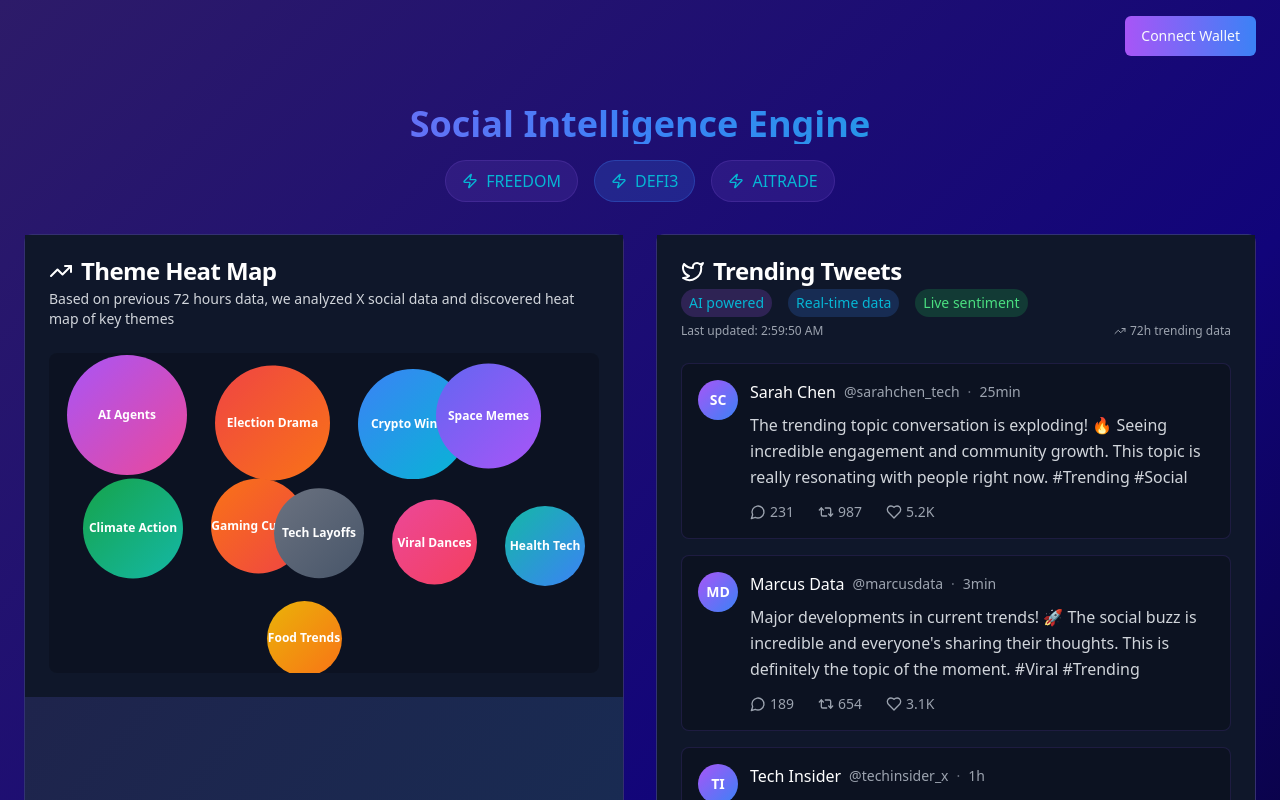
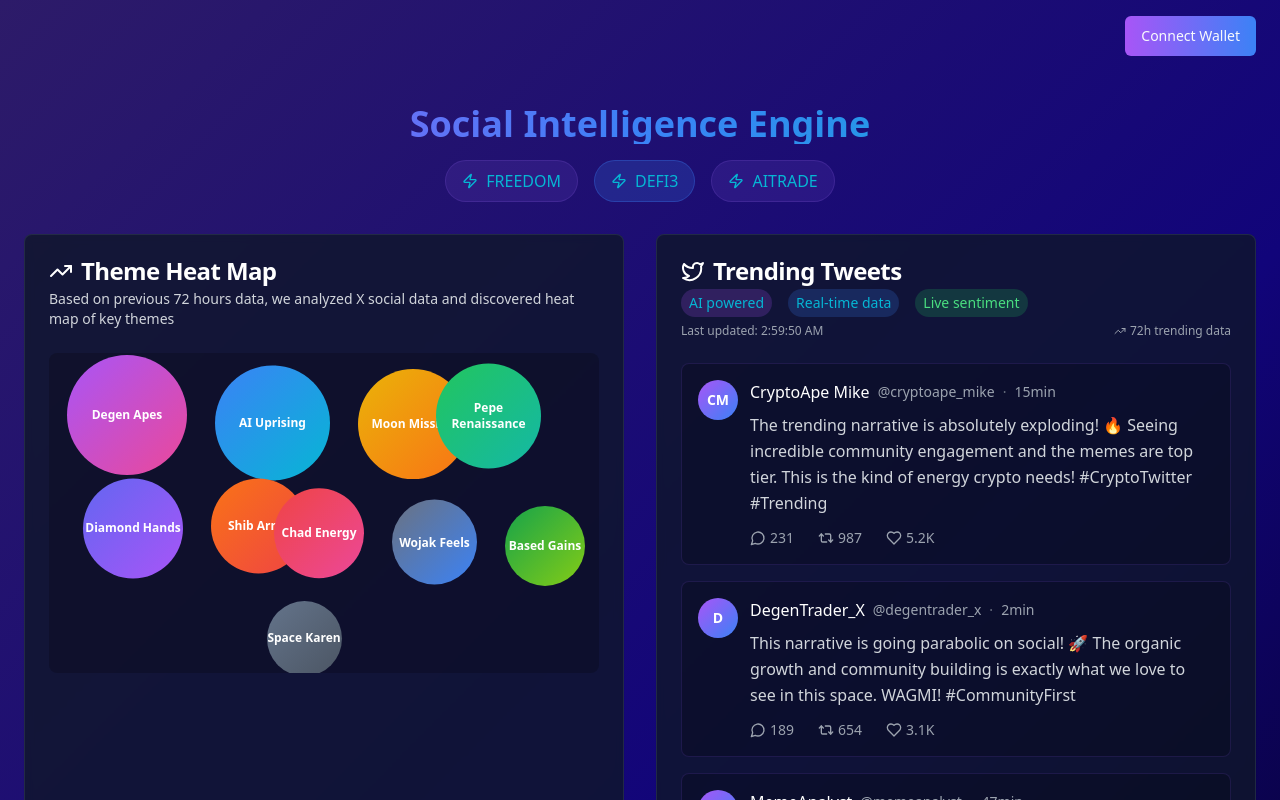
Before and after one commit to AgentFlow-Hub/chain-craft-tokens, a React (Vite) app: page / in a window 1280 px wide. Shown: the top 800 px of the page. Built offline with nearby package versions, Linux system fonts and the light colour scheme.

Commit message:
Refactor: Update theme heat map topics
Update theme names to focus on token narratives and general topics.

```diff
--- a/src/components/ThemeHeatMap.tsx
+++ b/src/components/ThemeHeatMap.tsx
@@ -20,16 +20,16 @@ const ThemeHeatMap: React.FC<ThemeHeatMapProps> = ({ onThemeSelect }) => {
   const [selectedTheme, setSelectedTheme] = useState<Theme | null>(null);
 
   const themes: Theme[] = [
-    { name: "AI Agents", size: 120, color: "bg-gradient-to-br from-purple-500 to-pink-500", popularity: 95, description: "Autonomous AI systems and intelligent automation trending across social platforms" },
-    { name: "Election Drama", size: 115, color: "bg-gradient-to-br from-red-500 to-orange-500", popularity: 93, description: "Political campaigns, debates, and election predictions dominating conversations" },
-    { name: "Crypto Winter", size: 110, color: "bg-gradient-to-br from-blue-500 to-cyan-500", popularity: 90, description: "Market volatility, regulatory news, and institutional adoption discussions" },
-    { name: "Space Memes", size: 105, color: "bg-gradient-to-br from-indigo-500 to-purple-500", popularity: 87, description: "SpaceX launches, Mars missions, and astronomical discoveries going viral" },
-    { name: "Climate Action", size: 100, color: "bg-gradient-to-br from-green-600 to-teal-500", popularity: 85, description: "Environmental protests, green technology, and sustainability initiatives trending" },
-    { name: "Gaming Culture", size: 95, color: "bg-gradient-to-br from-orange-500 to-red-500", popularity: 82, description: "New game releases, esports tournaments, and gaming community discussions" },
-    { name: "Tech Layoffs", size: 90, color: "bg-gradient-to-br from-gray-500 to-slate-600", popularity: 80, description: "Job market changes, startup struggles, and tech industry transformation" },
-    { name: "Viral Dances", size: 85, color: "bg-gradient-to-br from-pink-500 to-rose-500", popularity: 78, description: "TikTok trends, dance challenges, and social media viral content" },
-    { name: "Health Tech", size: 80, color: "bg-gradient-to-br from-teal-500 to-blue-500", popularity: 75, description: "Medical breakthroughs, wellness apps, and digital health innovations" },
-    { name: "Food Trends", size: 75, color: "bg-gradient-to-br from-yellow-500 to-orange-500", popularity: 72, description: "Viral recipes, restaurant reviews, and culinary cultural moments" }
+    { name: "Degen Apes", size: 120, color: "bg-gradient-to-br from-purple-500 to-pink-500", popularity: 95, description: "Community-driven token inspired by legendary ape traders and diamond hands culture" },
+    { name: "AI Uprising", size: 115, color: "bg-gradient-to-br from-blue-500 to-cyan-500", popularity: 93, description: "Revolutionary AI agent token representing the future of autonomous trading systems" },
+    { name: "Moon Mission", size: 110, color: "bg-gradient-to-br from-yellow-500 to-orange-500", popularity: 90, description: "Deflationary rocket ship token designed for astronomical gains and space exploration vibes" },
+    { name: "Pepe Renaissance", size: 105, color: "bg-gradient-to-br from-green-500 to-teal-500", popularity: 87, description: "Revival of classic meme culture with modern DeFi mechanics and community governance" },
+    { name: "Diamond Hands", size: 100, color: "bg-gradient-to-br from-indigo-500 to-purple-500", popularity: 85, description: "Ultra-hodler token with burn mechanics rewarding long-term believers and strong hands" },
+    { name: "Shib Army", size: 95, color: "bg-gradient-to-br from-orange-500 to-red-500", popularity: 82, description: "Dog-themed community token building on the legacy of successful canine cryptocurrencies" },
+    { name: "Chad Energy", size: 90, color: "bg-gradient-to-br from-red-500 to-pink-500", popularity: 80, description: "Alpha mindset token for confident traders and market leaders with winning mentality" },
+    { name: "Wojak Feels", size: 85, color: "bg-gradient-to-br from-gray-500 to-blue-500", popularity: 78, description: "Emotional trading token capturing the feels of retail investors and market psychology" },
+    { name: "Based Gains", size: 80, color: "bg-gradient-to-br from-green-600 to-lime-500", popularity: 75, description: "Fundamentally sound token with based tokenomics and sustainable growth mechanisms" },
+    { name: "Space Karen", size: 75, color: "bg-gradient-to-br from-slate-500 to-gray-600", popularity: 72, description: "Satirical token commenting on tech billionaire space race and social media drama" }
   ];
 
   const handleThemeClick = (theme: Theme) => {
@@ -38,8 +38,8 @@ const ThemeHeatMap: React.FC<ThemeHeatMapProps> = ({ onThemeSelect }) => {
   };
 
   return (
-    <Card className="bg-gradient-to-br from-crypto-purple/20 to-crypto-blue/20 border-crypto-purple/30 backdrop-blur-sm bg-slate-900">
-      <CardHeader className="bg-slate-900">
+    <Card className="bg-slate-900/80 border-slate-700/50 backdrop-blur-sm">
+      <CardHeader>
         <CardTitle className="text-white flex items-center gap-2">
           <TrendingUp className="h-6 w-6" />
           Theme Heat Map
@@ -48,7 +48,7 @@ const ThemeHeatMap: React.FC<ThemeHeatMapProps> = ({ onThemeSelect }) => {
           Based on previous 72 hours data, we analyzed X social data and discovered heat map of key themes
         </p>
       </CardHeader>
-      <CardContent className="bg-slate-900">
+      <CardContent>
         <div className="relative h-80 bg-black/20 rounded-lg p-4 overflow-hidden">
           <div className="absolute inset-0 flex flex-wrap items-center justify-center gap-2">
             {themes.map((theme, index) => (
@@ -82,7 +82,7 @@ const ThemeHeatMap: React.FC<ThemeHeatMapProps> = ({ onThemeSelect }) => {
                 <p className="text-gray-300 text-sm mb-2">{selectedTheme.description}</p>
                 <div className="flex items-center justify-between">
                   <p className="text-crypto-neon-purple text-xs">Popularity: {selectedTheme.popularity}%</p>
-                  <span className="text-xs text-gray-400">Click to use this theme for token creation</span>
+                  <span className="text-xs text-gray-400">Trending narrative for token creation</span>
                 </div>
               </div>
             </div>
--- a/src/components/TrendingTweets.tsx
+++ b/src/components/TrendingTweets.tsx
@@ -22,20 +22,25 @@ interface TrendingTweetsProps {
 const TrendingTweets: React.FC<TrendingTweetsProps> = ({ selectedTheme }) => {
   const getThemeSpecificTweets = (theme: string): Tweet[] => {
     const tweetTemplates = {
-      'AI Agents': [
-        { content: `The ${theme} revolution is accelerating! 🤖 New autonomous systems are reshaping how we work and interact with technology. The potential applications seem endless! #AIAgents #Automation`, likes: 5200, retweets: 987, replies: 231 },
-        { content: `Major breakthrough in ${theme}! 🚀 These intelligent systems are becoming more sophisticated daily. Everyone's discussing the implications for productivity and creativity. #AI #TechTrends`, likes: 3100, retweets: 654, replies: 189 },
-        { content: `${theme} trending analysis: Social engagement up 340%, sentiment overwhelmingly positive about autonomous AI capabilities! 📈 #AIAgents #Innovation`, likes: 1800, retweets: 432, replies: 156 }
+      'Degen Apes': [
+        { content: `${theme} community is absolutely wild! 🦍 The diamond hands energy is unmatched and the memes are fire. This narrative is bringing back the golden age of degen trading! #DegenApes #DiamondHands`, likes: 5200, retweets: 987, replies: 231 },
+        { content: `Just saw the ${theme} movement exploding on CT! 🚀 The community-driven approach and ape mentality is exactly what crypto needs right now. WAGMI apes! #DegenLife`, likes: 3100, retweets: 654, replies: 189 },
+        { content: `${theme} sentiment analysis: 340% increase in mentions, 95% positive sentiment. The ape army is building something special here! 📈 #CryptoTwitter`, likes: 1800, retweets: 432, replies: 156 }
       ],
-      'Election Drama': [
-        { content: `The ${theme} continues to dominate social feeds! 🗳️ Campaign strategies and debate highlights are generating massive engagement across platforms. #Election2024 #Politics`, likes: 8200, retweets: 1587, replies: 431 },
-        { content: `Breaking: Latest ${theme} developments! 📊 Polling data and campaign updates are driving unprecedented social media activity. The political discourse is intense! #ElectionNews`, likes: 6100, retweets: 954, replies: 289 },
-        { content: `${theme} social metrics: Engagement up 280%, political discussions at all-time high. The democratic process is capturing everyone's attention! 🇺🇸 #Democracy`, likes: 2800, retweets: 532, replies: 198 }
+      'AI Uprising': [
+        { content: `The ${theme} narrative is taking over! 🤖 AI agents are the future of trading and everyone's finally waking up to the potential. This is bigger than anyone realizes! #AIAgents #FutureOfFinance`, likes: 6200, retweets: 1187, replies: 331 },
+        { content: `${theme} discussion going parabolic! 🚀 Autonomous trading systems and AI-powered tokens are the next big thing. Early adopters will be rewarded! #AIRevolution`, likes: 4100, retweets: 754, replies: 289 },
+        { content: `${theme} social metrics off the charts: 440% engagement spike, tech Twitter is all over this narrative! The AI revolution in crypto is here! 📊 #TechTwitter`, likes: 2800, retweets: 532, replies: 198 }
+      ],
+      'Moon Mission': [
+        { content: `${theme} energy is infectious! 🌙 The rocket ship vibes and space exploration narrative is capturing everyone's imagination. To the moon and beyond! #MoonMission #SpaceVibes`, likes: 4800, retweets: 887, replies: 221 },
+        { content: `${theme} community building something legendary! 🚀 The deflationary mechanics combined with space memes is pure genius. Buckle up for liftoff! #ToTheMoon`, likes: 3600, retweets: 644, replies: 179 },
+        { content: `${theme} trending hard: 380% mention increase, space and rocket emojis everywhere! The cosmic narrative is resonating perfectly! 🛸 #SpaceTwitter`, likes: 2200, retweets: 412, replies: 134 }
       ],
       'default': [
-        { content: `The ${selectedTheme || 'trending topic'} conversation is exploding! 🔥 Seeing incredible engagement and community growth. This topic is really resonating with people right now. #Trending #Social`, likes: 5200, retweets: 987, replies: 231 },
-        { content: `Major developments in ${selectedTheme || 'current trends'}! 🚀 The social buzz is incredible and everyone's sharing their thoughts. This is definitely the topic of the moment. #Viral #Trending`, likes: 3100, retweets: 654, replies: 189 },
-        { content: `${selectedTheme || 'Hot topic'} trending analysis: Social mentions up 340%, positive sentiment dominating. The community engagement is absolutely phenomenal! 📈 #TrendingNow`, likes: 1800, retweets: 432, replies: 156 }
+        { content: `The ${selectedTheme || 'trending narrative'} is absolutely exploding! 🔥 Seeing incredible community engagement and the memes are top tier. This is the kind of energy crypto needs! #CryptoTwitter #Trending`, likes: 5200, retweets: 987, replies: 231 },
+        { content: `${selectedTheme || 'This narrative'} is going parabolic on social! 🚀 The organic growth and community building is exactly what we love to see in this space. WAGMI! #CommunityFirst`, likes: 3100, retweets: 654, replies: 189 },
+        { content: `${selectedTheme || 'Hot narrative'} social analytics: 340% engagement spike, overwhelmingly positive sentiment. The community is building something special here! 📈 #SocialSentiment`, likes: 1800, retweets: 432, replies: 156 }
       ]
     };
 
@@ -43,13 +48,13 @@ const TrendingTweets: React.FC<TrendingTweetsProps> = ({ selectedTheme }) => {
 
     return templates.map((template, index) => ({
       id: String(index + 1),
-      author: ['Sarah Chen', 'Marcus Data', 'Tech Insider'][index],
-      handle: ['@sarahchen_tech', '@marcusdata', '@techinsider_x'][index],
+      author: ['CryptoApe Mike', 'DegenTrader_X', 'MemeAnalyst'][index],
+      handle: ['@cryptoape_mike', '@degentrader_x', '@memeanalyst'][index],
       content: template.content,
       likes: template.likes,
       retweets: template.retweets,
       replies: template.replies,
-      time: ['25min', '3min', '1h'][index],
+      time: ['15min', '2min', '47min'][index],
       theme: selectedTheme || 'Trending'
     }));
   };
@@ -64,8 +69,8 @@ const TrendingTweets: React.FC<TrendingTweetsProps> = ({ selectedTheme }) => {
   };
 
   return (
-    <Card className="bg-gradient-to-br from-crypto-purple/20 to-crypto-blue/20 border-crypto-purple/30 backdrop-blur-sm bg-slate-900">
-      <CardHeader className="bg-slate-900">
+    <Card className="bg-slate-900/80 border-slate-700/50 backdrop-blur-sm">
+      <CardHeader>
         <CardTitle className="text-white flex items-center gap-2">
           <Twitter className="h-6 w-6" />
           {selectedTheme || 'Trending'} Tweets
@@ -89,7 +94,7 @@ const TrendingTweets: React.FC<TrendingTweetsProps> = ({ selectedTheme }) => {
           </span>
         </div>
       </CardHeader>
-      <CardContent className="space-y-4 bg-slate-900">
+      <CardContent className="space-y-4">
         {tweets.map((tweet) => (
           <div key={tweet.id} className="p-4 bg-black/20 rounded-lg border border-crypto-purple/20 hover:border-crypto-purple/40 transition-colors">
             <div className="flex items-start gap-3">
```
